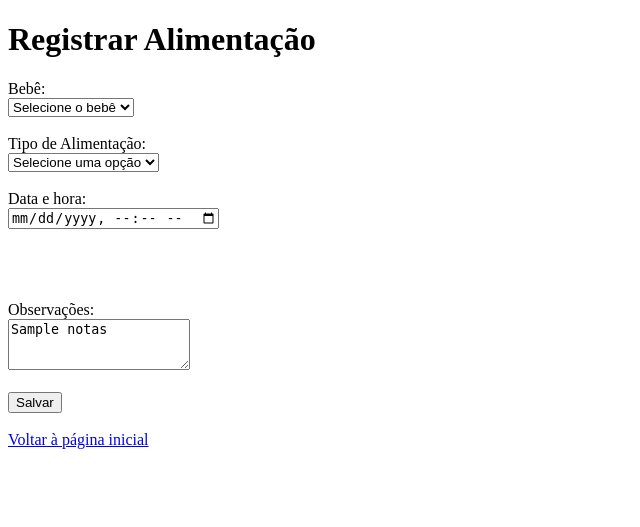
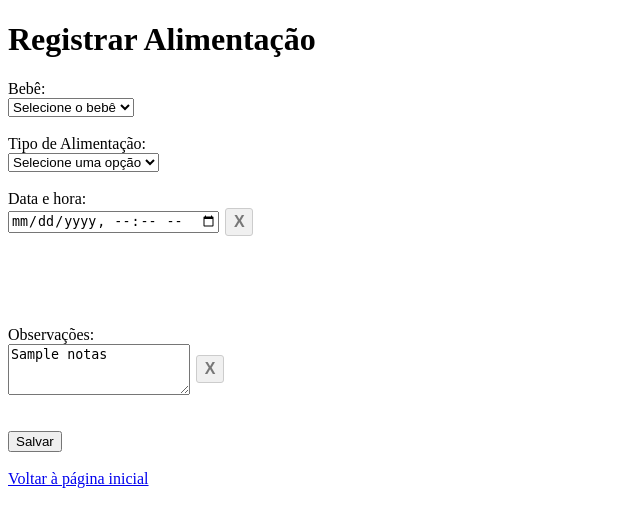
Before and after one commit to janairab/colo-a-colo, a Flask app: template src/colo_a_colo/templates/alimentacao.html in a window 1280 px wide. Shown: the top 527 px of the page, without its empty margins (0-640 px from the left). Run offline with Flask 3, Linux system fonts and the light colour scheme; the template is opened without the code that fills it: most values are stand-ins (such as "Sample title", 1, 10 or a date in 2020).

Commit message:
Criar botões de limpeza nos formulários de detalhes da rotina

```diff
--- /dev/null
+++ b/src/colo_a_colo/static/botoes_limpar.css
@@ -0,0 +1,30 @@
+
+/* Organiza o campo e o botão de limpar na mesma linha */
+.campo-com-limpeza {
+    display: flex;
+    align-items: center;
+    gap: 6px;
+}
+
+/* Define o tamanho e a aparência do botão de limpar */
+.botao-limpar {
+    display: flex;
+    align-items: center;
+    justify-content: center;
+    cursor: pointer;
+    border: 1px solid #ccc;
+    border-radius: 3px;
+    background: #f0f0f0;
+    color: #777;
+    font-size: 16px;
+    font-weight: bold;
+    width: 28px;
+    height: 28px;
+    padding: 0;
+}
+
+/* Destaca o botão quando o cursor passa sobre ele */
+.botao-limpar:hover {
+    color: #d33;
+    border-color: #d33;
+}
--- /dev/null
+++ b/src/colo_a_colo/static/botoes_limpar.js
@@ -0,0 +1,27 @@
+/* Obtém todos os botões de limpar */
+const botoesLimpar = document.querySelectorAll("[data-limpar]");
+
+/* Percorre os botões para configurar a limpeza */
+botoesLimpar.forEach(function(botao) {
+
+    /* Executa a limpeza quando o botão é clicado */
+    botao.addEventListener("click", function() {
+
+        /* Obtém o identificador do campo correspondente */
+        const identificador = botao.dataset.limpar;
+
+        /* Localiza o campo que será limpo */
+        const campo = document.getElementById(identificador);
+
+        /* Verifica se o campo foi encontrado */
+        if (campo) {
+
+            /* Apaga o conteúdo do campo */
+            campo.value = "";
+
+            /* Atualiza os eventos do campo */
+            campo.dispatchEvent(new Event("input", { bubbles: true }));
+            campo.dispatchEvent(new Event("change", { bubbles: true }));
+        }
+    });
+});
--- a/src/colo_a_colo/templates/alimentacao.html
+++ b/src/colo_a_colo/templates/alimentacao.html
@@ -1,3 +1,4 @@
+{% from "componentes/botoes_limpar.html" import campo_com_limpeza %}
 
 <!DOCTYPE html>
 <html lang="pt-BR">
@@ -10,6 +11,12 @@
 
     <!-- Define o título apresentado na aba do navegador -->
     <title>Registrar Alimentação | Colo a Colo</title>
+
+    <!-- Carrega o CSS compartilhado dos botões de limpar -->
+    <link
+        rel="stylesheet"
+        href="{{ url_for('static', filename='botoes_limpar.css') }}"
+    >
 </head>
 <body>
 
@@ -67,6 +74,7 @@
         <label for="data_hora">Data e hora:</label>
         <br>
 
+        {% call campo_com_limpeza("data_hora", "Limpar data e hora") %}
             <input
                 type="datetime-local"
                 id="data_hora"
@@ -76,6 +84,7 @@
                 max="{{ data_maxima_html }}"
                 required
             >
+        {% endcall %}
 
         <br><br>
 
@@ -105,11 +114,13 @@
             <label for="fim_amamentacao">Horário de término:</label>
             <br>
 
+            {% call campo_com_limpeza("fim_amamentacao", "Limpar horário de término") %}
                 <input
                     type="time"
                     id="fim_amamentacao"
                     name="fim_amamentacao"
                 >
+            {% endcall %}
 
         </fieldset>
 
@@ -140,6 +151,7 @@
             <label for="quantidade_mamadeira">Quantidade:</label>
             <br>
 
+            {% call campo_com_limpeza("quantidade_mamadeira", "Limpar quantidade da mamadeira") %}
                 <input
                     type="number"
                     id="quantidade_mamadeira"
@@ -147,6 +159,7 @@
                     min="0.1"
                     step="0.1"
                 >
+            {% endcall %}
 
             <!-- Identifica a unidade de medida da quantidade -->
             <span>ml</span>
@@ -164,12 +177,14 @@
             <label for="alimento_solido">Alimento:</label>
             <br>
 
+            {% call campo_com_limpeza("alimento_solido", "Limpar alimento sólido") %}
                 <input
                     type="text"
                     id="alimento_solido"
                     name="alimento"
                     placeholder="Ex.: Papa de legumes"
                 >
+            {% endcall %}
 
             <br><br>
 
@@ -177,6 +192,7 @@
             <label for="quantidade_solidos">Quantidade:</label>
             <br>
 
+            {% call campo_com_limpeza("quantidade_solidos", "Limpar quantidade dos sólidos") %}
                 <input
                     type="number"
                     id="quantidade_solidos"
@@ -184,6 +200,7 @@
                     min="0.1"
                     step="0.1"
                 >
+            {% endcall %}
 
             <!-- Identifica a unidade de medida da quantidade -->
             <span>g</span>
@@ -213,12 +230,14 @@
         <label for="notas">Observações:</label>
         <br>
 
+        {% call campo_com_limpeza("notas", "Limpar observações") %}
             <textarea
                 id="notas"
                 name="notas"
                 rows="3"
                 placeholder="Adicione alguma observação..."
             >{{ notas or '' }}</textarea>
+        {% endcall %}
 
         <br><br>
 
@@ -321,5 +340,8 @@
 
     </script>
 
+    <!-- Carrega o JavaScript compartilhado dos botões de limpar -->
+    <script src="{{ url_for('static', filename='botoes_limpar.js') }}"></script>
+
 </body>
 </html>
--- /dev/null
+++ b/src/colo_a_colo/templates/componentes/botoes_limpar.html
@@ -0,0 +1,19 @@
+<!-- macro é o recurso do Jinja que usamos dentro do arquivo para reutilizar o código -->
+{% macro campo_com_limpeza(id_campo, descricao="Limpar campo") %}
+    <div class="campo-com-limpeza">
+
+        <!-- Insere o campo HTML enviado pela chamada da macro -->
+        {{ caller() }}
+
+        <!-- Cria o botão responsável por limpar o campo -->
+        <button
+            type="button"
+            class="botao-limpar"
+            data-limpar="{{ id_campo }}"
+            aria-label="{{ descricao }}"
+        >
+            X
+        </button>
+
+    </div>
+{% endmacro %}
```
Also changed, not shown: src/colo_a_colo/templates/banho.html (+16 -0 lines), src/colo_a_colo/templates/fralda.html (+16 -2 lines), src/colo_a_colo/templates/sono.html (+18 -0 lines). Lines whose indentation alone changed are shown as unchanged.
